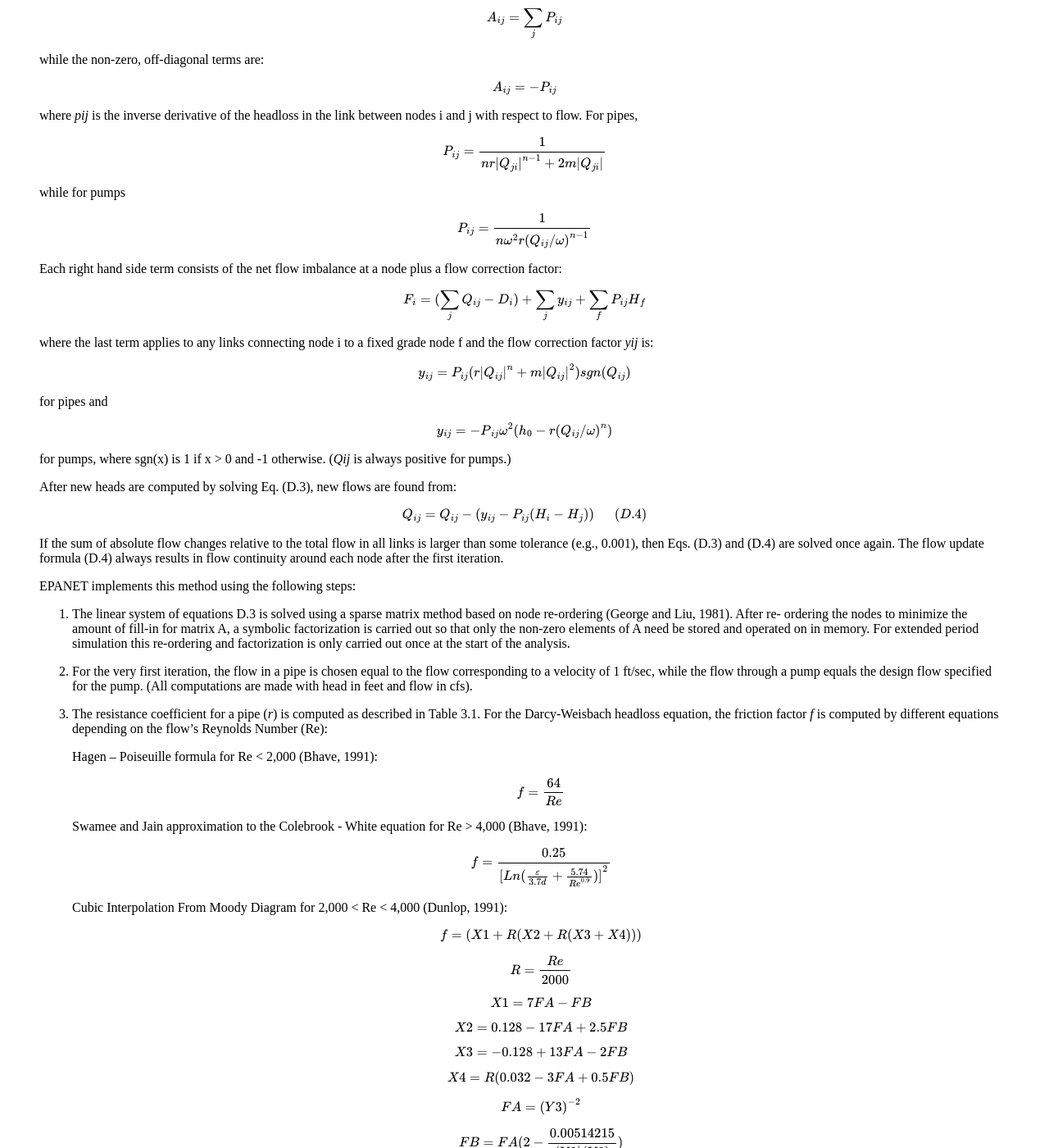
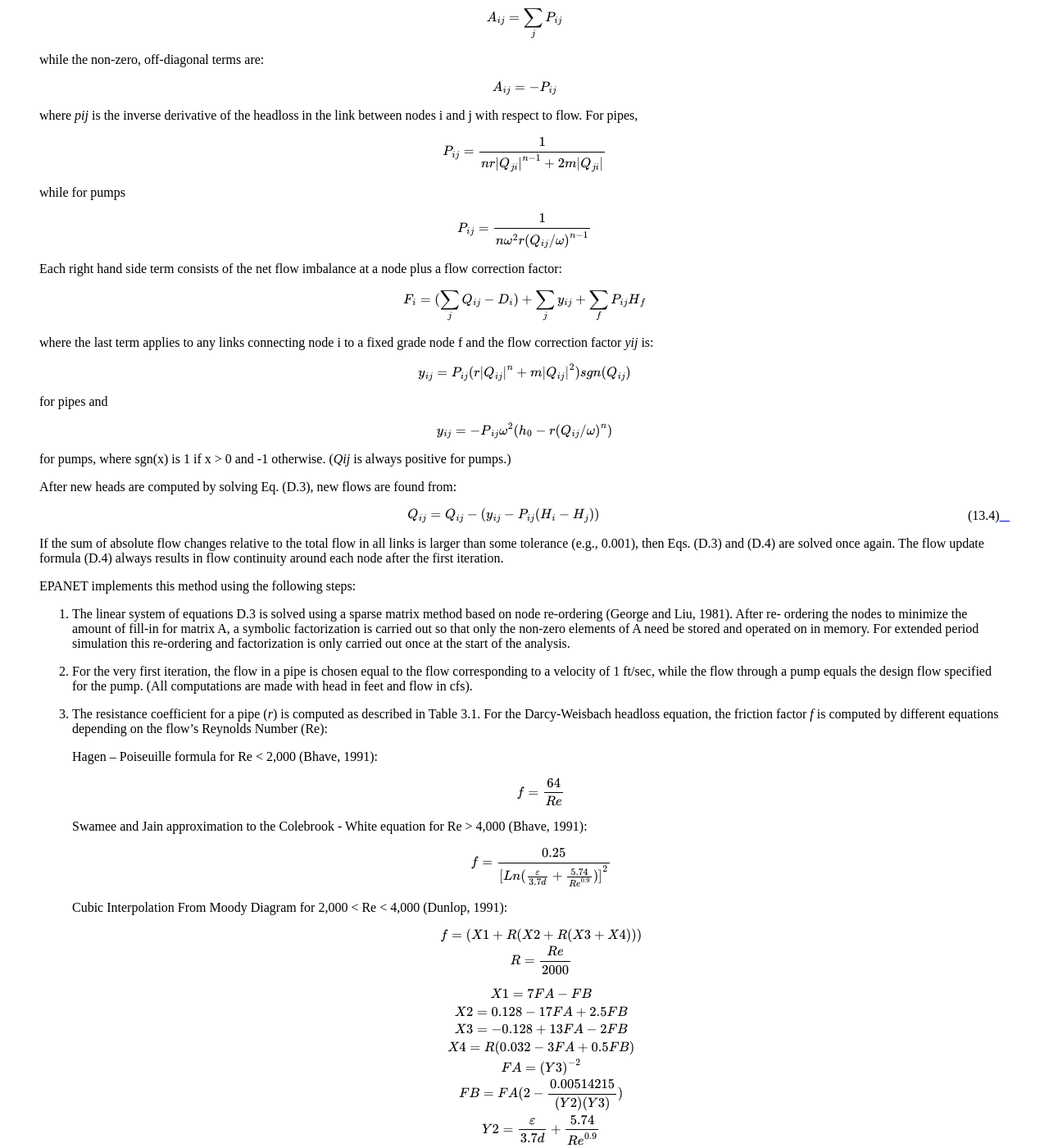
Before and after one commit to USEPA/epanet-manual, a Sphinx documentation site: the page built from docs/analysis_algorithms.rst, in a window 1280 px wide and 1400 px high, scrolled down 1403 px. Shown: the whole window at 82% size. Built offline with Sphinx 7.4.7 and the Read the Docs theme 2.0.0, drawn with Linux system fonts in a browser that asks for light colours; some of the changed text lies outside the part shown.

Commit message:
Update analysis_algorithms.rst
Fixing equation formatting and numbering

```diff
--- a/docs/analysis_algorithms.rst
+++ b/docs/analysis_algorithms.rst
@@ -76,43 +76,43 @@
   The diagonal elements of the Jacobian matrix are:
 
   .. math::
-     { A}_{ij }= \sum_{j} { P}_{ij }
+     {A}_{ij}= \sum_{j} {P}_{ij}
 
 
   while the non-zero, off-diagonal terms are:
 
   .. math::
-     { A}_{ij }= -{ P}_{ij }
+     {A}_{ij} = -{P}_{ij}
 
   where *p\ ij* is the inverse derivative of the headloss in the link
   between nodes i and j with respect to flow. For pipes,
 
   .. math::
-     { P}_{ij }= \frac{ 1}{nr {{   | { Q}_{ji }   |}^{ n-1}}+2m   | { Q}_{ji }   |}
+     {P}_{ij} = \frac{1}{nr {{ |{ Q}_{ji } | }^{ n-1}}+2m | { Q}_{ji } | }
 
   while for pumps
 
   .. math::
-     { P}_{ij }=\frac{ 1} {n{ ω}^{2 }r{ ({ Q}_{ij }/ω )}^{n-1 }}
+     {P}_{ij} = \frac{1} {n{ω}^{2}r{({Q}_{ij}/ω )}^{n-1}}
 
 
   Each right hand side term consists of the net flow imbalance at a
   node plus a flow correction factor:
 
   .. math::
-     { F}_{i }=  ( \sum_{{ j}}{ Q}_{ij }-{ D}_{i }  )+ \sum_{{ j}}{ y}_{ij } + \sum_{{ f}}{ P}_{ij }{ H}_{f }
+     {F}_{i} = ( \sum_{{j}}{Q}_{ij} - {D}_{i} ) + \sum_{{j}}{y}_{ij} + \sum_{{f}}{P}_{ij}{H}_{f}
 
   where the last term applies to any links connecting node i to a fixed
   grade node f and the flow correction factor *y\ ij* is:
 
   .. math::
-     { y}_{ij }={ P}_{ij }  ( r{   | { Q}_{ij }   |}^{n }  +m{   | { Q}_{ij }   |}^{2 }   )sgn ( { Q}_{ij }   )
+     {y}_{ij} = {P}_{ij}  ( r{ | {Q}_{ij} | }^{n} + m { | {Q}_{ij} | }^{2} )sgn ( {Q}_{ij} )
 
 
   for pipes and
 
   .. math::
-     { y}_{ij }={- P}_{ij }{ ω}^{ 2}  ( { h}_{0 } -r {   ({ Q}_{ij }/ω    )}^{n }  )
+     {y}_{ij} = {-P}_{ij}{ω}^{2} ( {h}_{0} - r { ( { Q}_{ij }/ω ) }^{n} )
 
   for pumps, where sgn(x) is 1 if x > 0 and -1 otherwise. (*Q\ ij* is
   always positive for pumps.)
@@ -153,35 +154,48 @@
 
      Hagen – Poiseuille formula for Re < 2,000 (Bhave, 1991):
 
-     .. math:: f= \frac{ 64} {Re }
+     .. math::
+        f = \frac{64}{Re}
 
 
      Swamee and Jain approximation to the Colebrook - White equation for
      Re > 4,000 (Bhave, 1991):
 
-     .. math:: f= \frac{0.25} {{ [ Ln   ( \frac{ ε}{3.7d }    +\frac{ 5.74}{{ Re}^{0.9 } }) ] }^{ 2} }
+     .. math::
+        f = \frac{0.25}{{ [ Ln ( \frac{ε}{3.7d} + \frac{5.74}{{Re}^{0.9} }) ] }^{2}}
 
 
      Cubic Interpolation From Moody Diagram for 2,000 < Re < 4,000
      (Dunlop, 1991):
 
-     .. math:: f=  ( X1+R  ( X2+R   (X3+X4    )   )   )
-     .. math:: R= \frac{ Re} {2000 }
-     .. math:: X1=7FA-FB
-     .. math:: X2=0.128-17FA+2.5FB
-     .. math:: X3=-0.128+13FA-2FB
-     .. math:: X4=R   ( 0.032-3FA+0.5FB   )
-     .. math:: FA={   ( Y3   )}^{-2 }
-     .. math:: FB=FA   ( 2-\frac{ 0.00514215}  {  ( Y2   )  ( Y3   ) }   )
-     .. math:: Y2= \frac{ ε} {3.7d }+\frac{ 5.74}{{ Re}^{ 0.9} }
-     .. math:: Y3=-0.86859 Ln   ( \frac{ ε}{ 3.7d}+\frac{ 5.74}{{ 4000}^{0.9 } }   )
+     .. math::
 
-     where *σ* = pipe roughness and *d* = pipe diameter.
+        \begin{eqnarray}
+           &f = (X1 + R  (X2 + R (X3 + X4) ) ) \\
+           &R = \frac{Re}{2000}
+        \end{eqnarray}
+
+     .. math::
+
+        \begin{eqnarray}
+           &X1 = 7FA - FB \\
+           &X2 = 0.128 - 17 FA + 2.5 FB \\
+           &X3 = -0.128 + 13 FA - 2 FB \\
+           &X4 = R ( 0.032 - 3 FA + 0.5 FB ) \\
+           &FA = { ( Y3 )}^{-2} \\
+           &FB = FA ( 2 - \frac{0.00514215}  {( Y2 )  ( Y3 ) } ) \\
+           &Y2 = \frac{ε} {3.7d} + \frac{5.74}{{Re}^{0.9}} \\
+           &Y3 = -0.86859 Ln ( \frac{ε}{3.7d} + \frac{5.74}{{4000}^{0.9}} )
+        \end{eqnarray}
+
+  where *σ* = pipe roughness and *d* = pipe diameter.
 
   4. The minor loss coefficient based on velocity head (*K*) is converted
      to one based on flow (*m*) with the following relation:
 
-     .. math:: m=\frac{ 0.02517K} {{ d}^{4 } }
+     .. math::
+
+        m = \frac{ 0.02517K} {{ d}^{4 } }
 
 
   5. Emitters at junctions are modeled as a fictitious pipe between the
@@ -291,11 +305,14 @@
       downstream node while flow through a PSV does the same at its
       upstream node. For an active PRV from node i to j:
 
-      .. math:: {p}_{ij} = 0
+      .. math::
+         {p}_{ij} = 0
 
-      .. math:: {F}_{j } = {F}_{j} + {10}^{8} Hset
+      .. math::
+         {F}_{j} = {F}_{j} + {10}^{8} Hset
 
-      .. math:: {A}_{jj }= {A}_{jj} + {10}^{8 }
+      .. math::
+         {A}_{jj} = {A}_{jj} + {10}^{8}
 
       This forces the head at the downstream node to be at the valve
       setting Hset. An equivalent assignment of coefficients is made for an
@@ -394,8 +411,10 @@
   a pipe. Advective transport within a pipe is represented with the
   following equation:
 
-  .. math:: \frac{ \partial{C}_{i}} {∂t} = - u_{i} \frac{\partial{C}_{i}}{\partial x} + r({ C}_{i }) ~~~~~~
-     (D.5)
+  .. math::
+     :label: eq:advec_trans
+
+     \frac{ \partial{C}_{i}} {∂t} = - u_{i} \frac{\partial{C}_{i}}{\partial x} + r({C}_{i})
 
   where *C\ i* = concentration (mass/volume) in pipe i as a function of
   distance x and time t, *u\ i* = flow velocity (length/time) in pipe
@@ -411,10 +430,10 @@
   the flow-weighted sum of the concentrations from the inflowing pipes.
   For a specific node k one can write:
 
-  .. math:: C_{i|x=0} = \frac{\sum_{ j \in I_k} Q_{j} C_{j|x= L_j}+Q_{k,ext} C_{k,ext}} {\sum_{j \in I_k} Q_j + Q_{k,ext}} ~~~~~~
-     (D.6)
+  .. math::
+     :label: eq:nodal_mixing
 
-
+     C_{i|x=0} = \frac{\sum_{ j \in I_k} Q_{j} C_{j|x= L_j}+Q_{k,ext} C_{k,ext}} {\sum_{j \in I_k} Q_j + Q_{k,ext}}
 
   where i = link with flow leaving node k, *I\ k* = set of links with
   flow into k, *L\ j* = length of link j, *Q\ j* = flow (volume/time)
@@ -438,8 +457,10 @@
   concentration could be changing due to reactions. The following
   equation expresses these phenomena:
 
-  .. math:: \frac{\partial ({ V}_{s } { C}_{s }) }{\partial t} = \sum_{i \in I_{s}} {Q}_{i}{C}_{ i | x={L}_{i}} - \sum_{j \in O_{s}} {Q}_{j}{C}_{s} + r ({C}_{s})  ~~~~~~
-     (D.7)
+  .. math::
+     :label: eq:tank_mixing
+
+     \frac{\partial ({V}_{s} {C}_{s}) }{\partial t} = \sum_{i \in I_{s}} {Q}_{i}{C}_{i | x={L}_{i}} - \sum_{j \in O_{s}} {Q}_{j}{C}_{s} + r({C}_{s})
 
   where *V\ s* = volume in storage at time t, *C\ s* = concentration
   within the storage facility, *I\ s* = set of links providing flow
@@ -455,15 +476,19 @@
   reaction can generally be described as a power function of
   concentration:
 
-  .. math:: r=k{ C}^{n }
+  .. math::
+     r = k{ C}^{n }
 
 
   where *k* = a reaction constant and *n* = the reaction order. When a
   limiting concentration exists on the ultimate growth or loss of a
   substance then the rate expression becomes
 
-  .. math:: R={ K}_{b }   ( { C}_{L }-C   ) { C}^{n-1 }
-  .. math:: R={ K}_{b }   ( C-{ C}_{L }   ) { C}^{n-1 }
+  .. math::
+     R = {K}_{b} ({C}_{L}-C) {C}^{n-1}
+
+  .. math::
+     R = {K}_{b} (C - {C}_{L} ) {C}^{n - 1}
 
 
   for *n* > 0, *K\ b* > 0 for *n* > 0, *K\ b* < 0
@@ -474,14 +499,16 @@
 
     -  *Simple First-Order Decay (CL = 0, K\ b < 0, n = 1)*
 
-       .. math:: R={ K}^{b }C
+       .. math::
+          R = {K}^{b}C
 
        The decay of many substances, such as chlorine, can be modeled
        adequately as a simple first-order reaction.
 
     -  *First-Order Saturation Growth (CL > 0, K\ b > 0, n = 1):*
 
-       .. math:: R={ K}_{b }   ( { C}_{L }-C   )
+       .. math::
+          R = {K}_{b} ( {C}_{L} - C )
 
        This model can be applied to the growth of disinfection by-products,
        such as trihalomethanes, where the ultimate formation of by-product
@@ -489,7 +516,8 @@
 
     -  *Two-Component, Second Order Decay (CL* ≠ *0, K\ b < 0, n = 2):*
 
-       .. math:: R={ K}_{b }C   ( { C}_{L }-C   )
+       .. math::
+          R = {K}_{b}C   ( {C}_{L} - C )
 
        This model assumes that substance A reacts with substance B in some
        unknown ratio to produce a product P. The rate of disappearance of A
@@ -501,7 +529,8 @@
 
     -  *Michaelis-Menton Decay Kinetics (CL > 0, K\ b < 0, n < 0):*
 
-       .. math:: R = \frac{ { K}_{b }C}  {{ C}_{L }-C }
+       .. math::
+          R = \frac{{K}_{b}C} {{C}_{L} - C}
 
        As a special case, when a negative reaction order *n* is specified,
        EPANET will utilize the Michaelis-Menton rate equation, shown above
@@ -517,8 +546,11 @@
        *K\ b* and *C\ L* could be related to the water’s organic content and
        its ultraviolet absorbance as follows:
 
-       .. math:: { K}_{b }=-0.32UV{ A}^{1.365 }\frac{   ( 100UVA   )}{DOC }
-       .. math:: { C}_{L }=4.98UVA-1.91DOC
+       .. math::
+          {K}_{b} = -0.32UV{ A}^{1.365 }\frac{( 100UVA )} {DOC}
+
+       .. math::
+          {C}_{L} = 4.98 UVA - 1.91 DOC
 
 
        where UVA = ultraviolet absorbance at 254 nm (1/cm) and DOC =
@@ -536,8 +568,8 @@
        temperature (T1) to that at another temperature (T2) is often
        expressed using a van’t Hoff - Arrehnius equation of the form:
 
-       .. math:: { K}_{b2 }={ K}_{b1 }{ θ}^{T2-T1 }
-
+       .. math::
+          {K}_{b2}={K}_{b1}{θ}^{T2 - T1}
 
        where θ is a constant. In one investigation for chlorine, θ was
        estimated to be 1.1 when T1 was 20 deg. C (Koechling, 1998).
@@ -557,7 +589,8 @@
   the Reynolds number of the flow (Rossman et. al, 1994). For first-
   order kinetics, the rate of a pipe wall reaction can be expressed as:
 
-  .. math:: r=\frac{ 2{ k}_{w }{ k}_{f }C} {R   ( { k}_{w }+{ k}_{f }   ) }
+  .. math::
+     r = \frac{ 2{ k}_{w }{ k}_{f }C} {R   ( { k}_{w }+{ k}_{f }   ) }
 
 
   where *k\ w* = wall reaction rate constant (length/time), *k\ f* =
@@ -565,28 +598,32 @@
   zero-order kinetics the reaction rate cannot be any higher than the
   rate of mass transfer, so
 
-  .. math:: r=MIN   ( { k}_{w },{ k}_{f }C   )   ( 2/R   )
+  .. math::
+     r = MIN ( { k}_{w },{ k}_{f }C   )   ( 2/R   )
 
   where *k\ w* now has units of mass/area/time.
 
   Mass transfer coefficients are usually expressed in terms of a
   dimensionless Sherwood number (*Sh*):
 
-  .. math:: { k}_{f }=Sh \frac{ D} {d }
+  .. math::
+     {k}_{f} = Sh \frac{D} {d}
 
   in which *D* = the molecular diffusivity of the species being
   transported (length:sup:`2`/time) and *d* = pipe diameter. In fully
   developed laminar flow, the average Sherwood number along the length
   of a pipe can be expressed as
 
-  .. math:: Sh=3.65+\frac{ 0.0668   ( d/L   )ReSc} {1+0.04{   [   ( d/L   )ReSc   ]}^{2/3 } }
+  .. math::
+     Sh = 3.65 + \frac{0.0668 ( d/L )ReSc} {1 + 0.04{ [ ( d/L )ReSc ]}^{2/3}}
 
   in which *Re* = Reynolds number and *Sc* = Schmidt number (kinematic
   viscosity of water divided by the diffusivity of the chemical)
   (Edwards et.al, 1976). For turbulent flow the empirical correlation
   of Notter and Sleicher (1971) can be used:
 
-  .. math:: Sh=0.0149{ Re}^{0.88 }{ Sc}^{1/3 }
+  .. math::
+     Sh = 0.0149{Re}^{0.88}{Sc}^{1/3}
 
 
 System of Equations
```
Also changed, not shown: other parts of docs/analysis_algorithms.rst (+3 -2 lines).
